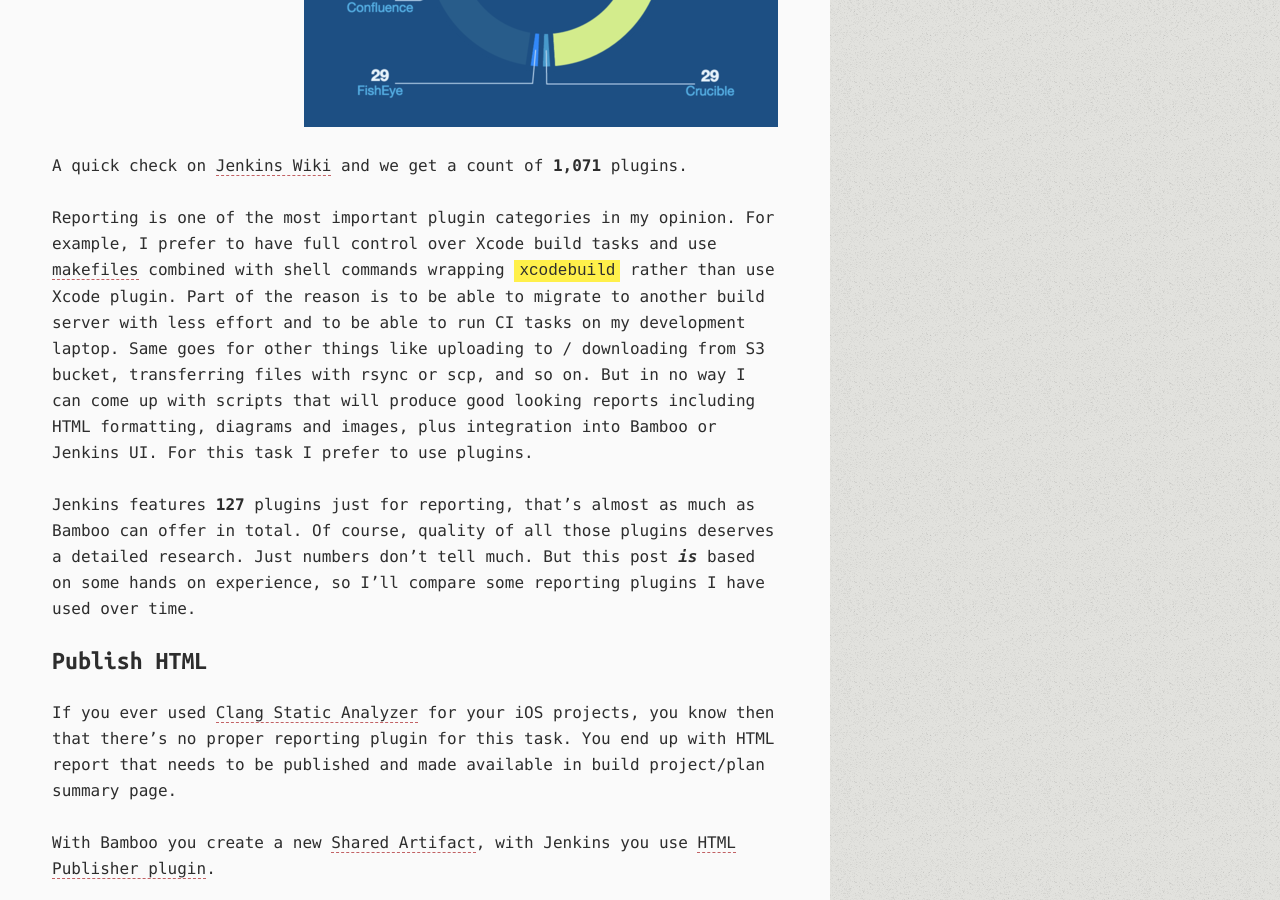
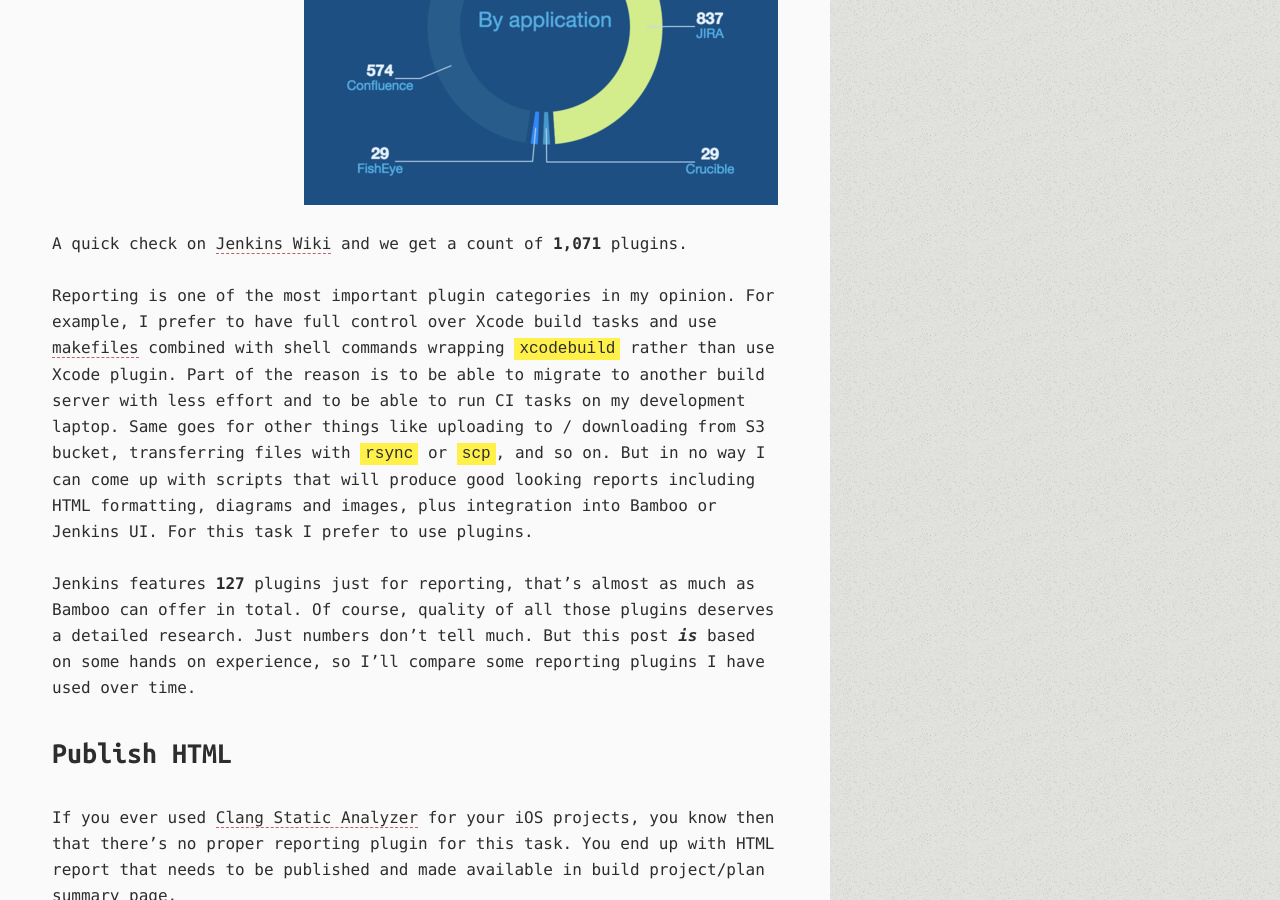
Before and after one commit to mgrebenets/mgrebenets.github.io, a Jekyll site: the page built from _posts/2015-01-29-bamboo-vs-jenkins.md, in a window 1280 px wide and 900 px high, scrolled down 2512 px. Built offline with Jekyll 4.4.1, drawn with Linux system fonts in a browser that asks for light colours; comment, search, counter and statistics services are not loaded; some of the changed text lies outside the part shown.

Commit message:
Update bamboo vs jenkins pos

````diff
--- a/_posts/2015-01-29-bamboo-vs-jenkins.md
+++ b/_posts/2015-01-29-bamboo-vs-jenkins.md
@@ -21,7 +21,7 @@
 
 I personally have worked with Bamboo for 1.5 years and I'm dealing with Jenkins right now, so I have few insights and can give some comparison of the two.
 
-## Setup & Configuration
+# Setup & Configuration
 
 [Bamboo installation]({% post_url 2015-02-01-bamboo-ci-server-on-osx %}) and [Jenkins installation]({% post_url 2015-02-01-jenkins-ci-server-on-osx %}) tasks are about the same in terms of time and knowledge required. While installing one of the two you'll climb a certain learning curve which will help you heaps if you ever have to deal with second option.
 
@@ -29,7 +29,7 @@
 
 And lot of other things are similar: configuration behind proxy, login vs non-login user ([Launch Agent vs Daemon]({% post_url 2015-02-01-mobile-ci-daemon-vs-agent %})), OS X Keychain, iOS Simulator, etc.
 
-## GUI
+# GUI
 
 Obviously, this is not a comparison criteria at all. This criteria is as subjective as it could possibly be!
 
@@ -41,7 +41,7 @@
 
 There's multitude of [UI, List View and Page Decorator plugins](https://wiki.jenkins-ci.org/display/JENKINS/Plugins) available for Jenkins. Some of them must be good and help you customize you Jenkins look & feel and functionality.
 
-## Plugins
+# Plugins
 
 This is where the large community plays its role. Subjectively or not, Jenkins has a larger choice of plugins of all kinds, starting from management and organization of build jobs and ending up with reporting.
 
@@ -51,21 +51,21 @@
 
 A quick check on [Jenkins Wiki](https://wiki.jenkins-ci.org/display/JENKINS/Plugins?showChildren=true#children) and we get a count of **1,071** plugins.
 
-Reporting is one of the most important plugin categories in my opinion. For example, I prefer to have full control over Xcode build tasks and use [makefiles]({% post_url 2015-02-08-mobile-ci---makefiles %}) combined with shell commands wrapping `xcodebuild` rather than use Xcode plugin. Part of the reason is to be able to migrate to another build server with less effort and to be able to run CI tasks on my development laptop. Same goes for other things like uploading to / downloading from S3 bucket, transferring files with rsync or scp, and so on. But in no way I can come up with scripts that will produce good looking reports including HTML formatting, diagrams and images, plus integration into Bamboo or Jenkins UI. For this task I prefer to use plugins.
+Reporting is one of the most important plugin categories in my opinion. For example, I prefer to have full control over Xcode build tasks and use [makefiles]({% post_url 2015-02-08-mobile-ci---makefiles %}) combined with shell commands wrapping `xcodebuild` rather than use Xcode plugin. Part of the reason is to be able to migrate to another build server with less effort and to be able to run CI tasks on my development laptop. Same goes for other things like uploading to / downloading from S3 bucket, transferring files with `rsync` or `scp`, and so on. But in no way I can come up with scripts that will produce good looking reports including HTML formatting, diagrams and images, plus integration into Bamboo or Jenkins UI. For this task I prefer to use plugins.
 
 Jenkins features **127** plugins just for reporting, that's almost as much as Bamboo can offer in total. Of course, quality of all those plugins deserves a detailed research. Just numbers don't tell much. But this post _is_ based on some hands on experience, so I'll compare some reporting plugins I have used over time.
 
-### Publish HTML
+## Publish HTML
 
 If you ever used [Clang Static Analyzer]({% post_url 2015-02-08-clang-static-analyzer %}) for your iOS projects, you know then that there's no proper reporting plugin for this task. You end up with HTML report that needs to be published and made available in build project/plan summary page.
 
 With Bamboo you create a new [Shared Artifact](https://confluence.atlassian.com/display/BAMBOO/Sharing+artifacts), with Jenkins you use [HTML Publisher plugin](https://wiki.jenkins-ci.org/display/JENKINS/HTML+Publisher+Plugin).
 
-### Unit Tests
+## Unit Tests
 
 Of course you run unit tests as part of your CI, don't you? In that case you are well covered by reporting plugin on both Bamboo and Jenkins. Jenkins plugin also includes trending graphs, which is nice.
 
-### Cobertura Code Coverage
+## Cobertura Code Coverage
 
 Of course you don't just run unit tests, but also [gather code coverage data]({% post_url 2015-02-08-code-coverage-for-ios %}), don't you?
 
@@ -73,7 +73,7 @@
 
 Jenkins has your back on this one with [Cobertura Plugin](https://wiki.jenkins-ci.org/display/JENKINS/Cobertura+Plugin). You can configure custom threshold values to mark builds as failed if you tests don't provide enough coverage.
 
-### Static Analyzers Reports
+## Static Analyzers Reports
 
 [OCLint]({% post_url 2015-02-08-oclint %}) is amazing tool to run another round of static analysis on your code and detect vast number of issues as well as to enforce coding guidelines. OCLint can produce output compatible with [PMD](http://pmd.sourceforge.net/) output format. So it can then be processed by [Jenkins PMD Plugin](https://wiki.jenkins-ci.org/display/JENKINS/PMD+Plugin). You end up with browsable report with issues grouped by priority, category and other criteria. You can navigate all the way down to the line of code causing the warning. Once again, you can configure threshold values to mark builds with lots of warnings as failed.
 
@@ -83,7 +83,7 @@
 
 P.S. I'm a big fan of Swift programming language, but one thing makes me a bit sad. It will take some time before we get tools like OCLint available for Swift.
 
-### Warnings
+## Warnings
 
 If you run CI tasks such as build, test, analyze and lint, often you don't want your build project/plan to stop immediately if it encounters an error, for example test error. You still want your reporting tasks to run and pick up those errors and generate reports for them. This often leads to a problem where you have compilation error but the build is marked as passing. Preferred way to avoid this issue is to have a reporting task which will pick up all the errors and mark build as failed if needed.
 
@@ -91,11 +91,11 @@
 
 I don't know about Bamboo plugin to do the same job. I remember myself few months ago grepping test logs for errors and then marking builds as failed by doing something like `exit 1`.
 
-### Functional Tests
+## Functional Tests
 
 If you happen to use frameworks like [Calabash](http://calaba.sh/) that produce [Cucumber](https://cukes.info/) test reports, then Both CI servers have plugins to provide nice reports.
 
-### Higher-order Plugins
+## Higher-Order Plugins
 
 Forgive me this injection of so popular these days functional slang, but this is how I want to introduce The Mother and The Father of all Jenkins plugins - [Jenkins Job DSL Plugin](https://wiki.jenkins-ci.org/display/JENKINS/Job+DSL+Plugin). In short, it allows you to manage your configuration as a code and to generate and update build projects from code. What could be better for a developer?
 
@@ -115,11 +115,11 @@
 
 That said, I still like Bamboo very much, particularly the way it integrates with the rest of Atlassian products. I hope Atlassian will implement Build Plan DSL plugin or provide API to make it happen. [Bamboo Trade Depot Plugin](https://marketplace.atlassian.com/plugins/com.carolynvs.trade_depot) is the only thing that _could_ match Job DSL plugin, but unfortunately it's not even close.
 
-## Build Plan/Project Structure
+# Build Plan/Project Structure
 
 There is a bit of confusion caused by terminology used by Bamboo and Jenkins.
 
-### Bamboo
+## Bamboo
 
 With Bamboo you start by creating Build _Plan_.
 
@@ -137,15 +137,18 @@
 
 A summary of a Build Plan structure
 
-- Build Stage
-  - Build Job
-    - Task
-    - Task
-    - [_more tasks_]
-  - [_more jobs_]
-- [_more stages_]
+<pre>
+.
+└── Build Stage
+│   ├── Build Job
+│   │   ├── Task
+│   │   ├── Task
+│   │   └── [more tasks]
+│   └── [more jobs]
+└── [more stages]
+</pre>
 
-#### Not So Parallel
+## Not So Parallel
 
 Bamboo deserves a special side-note in regards to parallel job execution and iOS build plans.
 
@@ -159,11 +162,11 @@
 
 There's no easy fix to this problem and you can tackle it in one of 2 ways.
 
-#### Ideal Solution
+### Ideal Solution
 
 Ideally, CI must be done right. All the build plans must be maintained, updated and removed if no longer needed. As a requirement, all build plans must explicitly declare capabilities they require to be able to run. This is something to be enforced at team management level. Company has to have guidelines for creating and managing build plans and there must be a person or even a team (Dev Support team) responsible for keeping guidelines up to date and enforcing them.
 
-#### Down to Earth Solution
+### Down to Earth Solution
 
 The reality is rough. The number of existing plans is overwhelming, it will take months to chase people responsible for each build plan and communicate the importance of declaring capabilities to them. The whole change has to be made in a safe way so it doesn't break existing workflows and production deployments.
 
@@ -171,7 +174,7 @@
 
 However, you still can do mobile CI as part of company wide CI. There is a plugin that will help you - [Bamboo Group Agent plugin]({% post_url 2015-02-01-bamboo-group-agent %}). Have a read if you interested, Group Agent plugin offers a solution which is not fully flexible, but will help with original problem.
 
-### Jenkins
+## Jenkins
 
 With Jenkins you start by creating Build Project, which is on occasions called _Build Job_ causing certain confusion. In this post I'll stick with Project term.
 
@@ -190,10 +193,13 @@
 
 One very important distinction is that jobs in multi job project are actually references to existing build projects.
 
-- Multi Job Build Project
-  - Build Phase
-    - Build Job 1 ⇢ Build Project 1
-    - Build Job 2 ⇢ Build Project 2
+<pre>
+.
+└── Multi Job Build Project
+    └── Build Phase
+        ├── Build Job 1 ⇢ Build Project 1
+        └── Build Job 2 ⇢ Build Project 2
+</pre>
 
 In theory you can have a multi job project that includes a job which is a multi job project... You could even unintentionally create build job retain cycles and an infinite build loop.
 
@@ -203,7 +209,7 @@
 
 I mentioned artifact sharing briefly for Bamboo. For Multijob plugin there is no proper artifact sharing support yet. There's a number of open tickets ([JENKINS-20241](https://issues.jenkins-ci.org/browse/JENKINS-20241), [JENKINS-25111](https://issues.jenkins-ci.org/browse/JENKINS-25111), [JENKINS-16847](https://issues.jenkins-ci.org/browse/JENKINS-16847), [JENKINS-16847](https://issues.jenkins-ci.org/browse/JENKINS-16847)) with workarounds available. So the problem can be solved but it's not part of official Jenkins release yet.
 
-#### Not So Parallel Either
+### Not So Parallel Either
 
 Jenkins is still prone to the same problem Bamboo is when it comes to adding iOS build nodes to existing infrastructure. Chances are high your Mac build node will be used by all the other build projects if capabilities are not configured properly.
 
@@ -211,35 +217,33 @@
 
 At this moment I am not aware of a Jenkins analogue of Bamboo Group Agent.
 
-## Branch Management
+# Branch Management
 
 Branches are an essential part of any source code management workflow. By supporting branches in CI workflow you get a number of benefits.
 
-### Timely Feedback
+## Timely Feedback
 
 By running CI for each branch you provide developer with earlier feedback on their changes. They will know right away if changes they made are breaking the build, unit or functional tests, introduce static analyzer or linter warnings, etc. Developers can then fix these problems before they create pull request and involve the rest of the team in review process.
 
-### Earlier Tests
+## Earlier Tests
 
 If you have testable build for each branch, you can make it available to your test team automatically as part of continuous delivery process. This way important and critical changes can be tested before they are merged to upstream branch (doesn't mean you don't do integration testing after the merge though). Bugs can be caught earlier and you end up with faster develop-and-test iterations.
 
 Finally, some branches are never destined to be merged upstream. They may contain some experimental feature code, something you still need to build and make available to testers or internal stakeholders. For example have a special build to demo crazy design idea to your UI/UX people.
 
-### Branch Naming
+## Branch Naming
 
 I had to mention branch naming in a separate paragraph. For some reason, yet unknown to me, when it comes to naming a branch developers get completely wild. What I mean is that within the same team you can see branch names with and without prefix, using dashes or camel case, dashes _and_ camel case combined, underscores... just anything. Sometimes the same developer would be very inconsistent when naming their branches. The very same developers are very disciplined when it comes to coding, i.e. class, variable and method names, and following coding style guide in general.
 
 The upshot is that you have to have branch naming guidelines in your team, e.g. as a part of Git (other SCM) workflow. If the whole "issue" doesn't look like an issue to you, wait until you have to manage this branchy havoc in regards to CI.
 
-### Bamboo & Branches
+## Bamboo & Branches
 
 Bamboo does a great job with branches. With a single tick of a checkbox you can create branches of a build plan. By the way, you did understand it correctly, you _create a **branch of a** build plan_. Essentially, Bamboo clones the original build plan and changes its source repository configuration to point to a different branch. These plans still share same build phases, jobs and tasks, but you can configure some of the branch plan settings differently, that includes notifications, branch merging strategies, etc.
 
 With a standard [Java regular expression](http://docs.oracle.com/javase/tutorial/essential/regex/) you can filter branches by their name and instruct Bamboo to ignore branch names that don't follow guidelines.  For example, the regex below will accept only `master` and `development` branches, and branches that are prefixed with `bugfix/`, `hotfix/` or `feature/` followed by JIRA issue ID and lowercase-with-dashes description.
 
-```java
-master|development|((bugfix/|hotfix/|feature/)\w{2,}-\d+(-[\da-z]*)*)
-```
+{% gist 3385e8dc64792d6fbd8e5695e2de43ee branch-regex.java %}
 
 A good Java regex test website is [RegexPlanet](http://www.regexplanet.com/advanced/java/index.html).
 
@@ -251,7 +255,7 @@
 
 Bamboo's branches support also shines when it comes to CI pipelines, more on that later in the post.
 
-### Jenkins & Branches
+## Jenkins & Branches
 
 Surprisingly, plugins initially do more harm than good in this case.
 
@@ -270,13 +274,13 @@
 
 If you are using Stash there is no direct support for it via Jenkins plugins afaik. But as long as you have API access you can follow [Bitbucket example]({% post_url 2015-02-08-bitbucket-branches--job-dsl %}) to have basic support for working with branches. If you don't feel like coding too much, you can wrap [some shell scripts]({% post_url 2014-05-29-atlassian-cli %}) in thin layer of Groovy code to get same results.
 
-Yes, it takes time and learning to get used to Job DSL plugin, but the benefits are unmeasurable.
+Yes, it takes time and learning to get used to Job DSL plugin, but the benefits are huge.
 
-## Pipelines
+# Pipelines
 
 Pipelines is another name for CI/CD workflows. In certain cases single build plan/project is not enough, and that's when you can create pipelines. Creating a pipeline means you chain build plans together, if first plan (aka _parent_) is successful it triggers its _child_ plans. Child plans can have children of their own, and so on.
 
-```bash
+<pre>
 .
 └── Parent Plan
     ├── Child Plan 1
@@ -284,7 +288,7 @@
     │   └── Grandchild Plan 1.2
     ├── Child Plan 2
     └── [more children]
-```
+</pre>
 
 A real world example of pipelines for mobile space is UI automation tests, often called Functional or Acceptance tests. UI automation is usually a heavyweight task compared to unit tests. If you run UI automation tests as part of a single build plan it can take too long to complete.
 
@@ -292,7 +296,7 @@
 
 This is just one example.
 
-### Bamboo Pipelines
+## Bamboo Pipelines
 
 Bamboo has support for pipelines out of the box. In parent plan configuration you simply add child plans and configure the way those are triggered, e.g. only when parent is successful.
 
@@ -302,7 +306,7 @@
 
 When child plan starts it can get artifacts from the parent via Artifact Downloader task. Yet again, the branch of the child plan gets artifacts from the matching branch of the parent plan, all is handled by Bamboo.
 
-### Jenkins Pipelines
+## Jenkins Pipelines
 
 Jenkins has no pipelines support by default. As usual plugins should be used.
 
@@ -317,7 +321,7 @@
 
 Both are supported by Job DSL allowing you to script complex pipelines in code and change them easily.
 
-## Distributed Builds
+# Distributed Builds
 
 Both Bamboo and Jenkins have support for distributed builds. Bamboo is using [Remote Agents](https://confluence.atlassian.com/display/BAMBOO/Bamboo+remote+agent+installation+guide) while Jenkins calls them [Remote Nodes](https://wiki.jenkins-ci.org/display/JENKINS/Distributed+builds ), sometimes referred as slave nodes or agents.
 
@@ -329,21 +333,21 @@
 
 Why the server is in the cloud and the agent/node is not? - you'd ask. Well, that takes us to next topic.
 
-## Mac Support
+# Mac Support
 
 Right, this whole comparison is focusing on mobile CI after all, meaning you have to deal with one of the most popular mobile platforms these days - that is iOS.
 
 To build an iOS app you must have Xcode, which can run only on OS X (unless you want to follow the path of certain insanity and make it work on other OS).
 
-### Hackintosh
+## Hackintosh
 
 Not a very good idea I'd say. The company does iOS development and wants to go with Hackintosh to setup OS X build server. Really?
 
-### Cloud (aka OnDemand)
+## Cloud (aka OnDemand)
 
 Could be a really good option, but not with industry giants like AWS. AWS or alike is where you'd go if using Bamboo OnDemand feature. I can find posts as old as 2011 discussing this issue: [one](https://answers.atlassian.com/questions/22655/bamboo-mac-agent), [two](https://jira.atlassian.com/browse/BAM-11870). Apple doesn't make it easy to run virtual OS X instances to the extent that none of the big cloud providers are brave enough to provide official support for this feature. These days you can go with one of the many Mac Mini colocation services. You either rent a Mac hardware or even provide your own.
 
-### Self-Hosted
+## Self-Hosted
 
 This is also an option. If your company has security concerns about those Mac hosting providers, or doesn't want to spend money for that, or for any other reason, you can always purchase Mac hardware and host it in your data center.
 
@@ -351,7 +355,7 @@
 
 Next step is to install remote agent/node and get it running. As I mentioned already, installing [remote agent for Bamboo]({% post_url 2015-02-01-bamboo-remote-agent%}) is around the same complexity as installing [remote node for Jenkins]({% post_url 2015-02-01-jenkins-remote-node%}). The problems start popping up when you begin using them.
 
-### Bamboo Remote Agent
+## Bamboo Remote Agent
 
 Things you definitely need to know in regards to Bamboo remote agent.
 
@@ -363,13 +367,13 @@
 
 Whenever your remote agent finishes a build stage it is most often producing build artifacts. It _doesn't matter_ if those artifacts are shared or not, they must be copied to the server anyway. That is part of distributed build system. Your remote agent can go offline any time, your build plan jobs can run on different agents with different capabilities and artifacts must be passed from one agent to another. All in all, the reality is - the artifacts must be copied to the server.
 
-#### Problem Proxy
+### Problem Proxy
 
 Is your remote agent behind proxy? May I introduce you to [HTTP 1.1 Chunked Transfer Encoding](http://en.wikipedia.org/wiki/Chunked_transfer_encoding) then? Well, not to the feature itself, but how it relates to Bamboo: [BAM-5182](https://jira.atlassian.com/browse/BAM-5182), [more](https://confluence.atlassian.com/pages/viewpage.action?pageId=420971598).
 
 Bamboo server requires support of HTTP chunked transfer feature of 1.1 protocol version to pick up artifacts. If your proxy doesn't support this feature, you are in trouble. Strictly speaking, this is not Bamboo's problem, this is the problem of your company network team. HTTP 1.1 standard was released in [1999](http://www.w3.org/Protocols/rfc2616/rfc2616.html)! There is a lot of HTTP proxy implementations that support it, [nginx](http://nginx.org/en/) for example. However, things move really slow in most of big companies when it comes to changing network infrastructure. If you are so unlucky and you company is still stuck around 1999 in terms of network infrastructure, you will most likely have to find a work-around rather than waiting months and months before you get any progress on proxy upgrade.
 
-#### Problem Atlassian
+### Problem Atlassian
 
 But wait then! Too early to take all the blame off the Atlassian's shoulders!
 
@@ -381,7 +385,7 @@
 
 When I faced this problem I ended up sharing artifacts via Amazon S3 bucket. This is extra work, extra shell scripts to upload and download artifacts, additional expenses for S3 bucket. You become responsible for managing outdated artifacts, you are the one who has to account for multiple build plan branches, and much more. This is really a bit too much of overhead and it is extra annoying when you know this is a core Bamboo functionality and it's **supposed to work right out of the box**.
 
-### Jenkins Remote Node
+## Jenkins Remote Node
 
 Read the [Jenkins Remote Node installation post]({% post_url 2015-02-01-jenkins-remote-node %}) to get initial overview.
 
@@ -389,7 +393,7 @@
 
 I have nothing yet to say about artifact copy speed from slave to master in regards to Jenkins setup, but stay tuned and/or post a comment if you have any knowledge on the matter.
 
-## Android
+# Android
 
 I wanted to mention Android in this last section, after all it's mobile too.
 
````
Also changed, not shown: other parts of _posts/2015-01-29-bamboo-vs-jenkins.md (+2 -2 lines), 1 other file.
